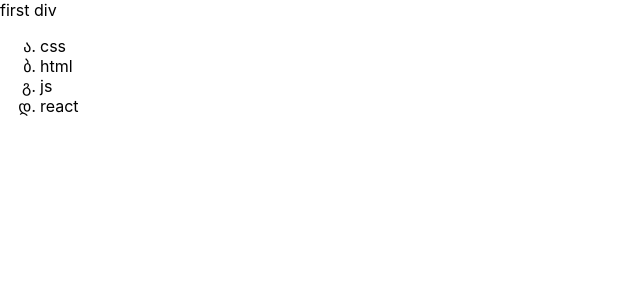
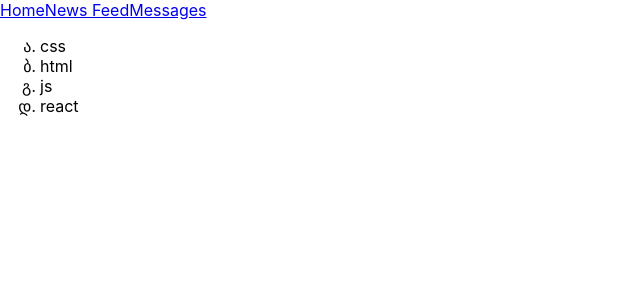
Before and after one commit to kolesnikov-sa/2103-samurai, a React (Create React App) app: page / in a window 1280 px wide. Shown: the top 300 px of the page, without its empty margins (0-640 px from the left). Built offline with nearby package versions, Linux system fonts and the light colour scheme.

Commit message:
END Lesson 07

```diff
--- a/src/App.tsx
+++ b/src/App.tsx
@@ -3,8 +3,28 @@
 
 function App() {
     return (
-    <div className="App">
-      <div>first div</div>
+        <div>
+            <div>
+                <Header/>
+                <Technologies/>
+            </div>
+        </div>
+    );
+}
+
+function Header() {
+    return (
+        <div>
+            <a href={"#"}>Home</a>
+            <a href={"#"}>News Feed</a>
+            <a href={"#"}>Messages</a>
+        </div>
+    );
+}
+
+function Technologies() {
+    return (
+        <div>
             <ul>
                 <li>css</li>
                 <li>html</li>
```
Lines whose indentation alone changed are shown as unchanged.
